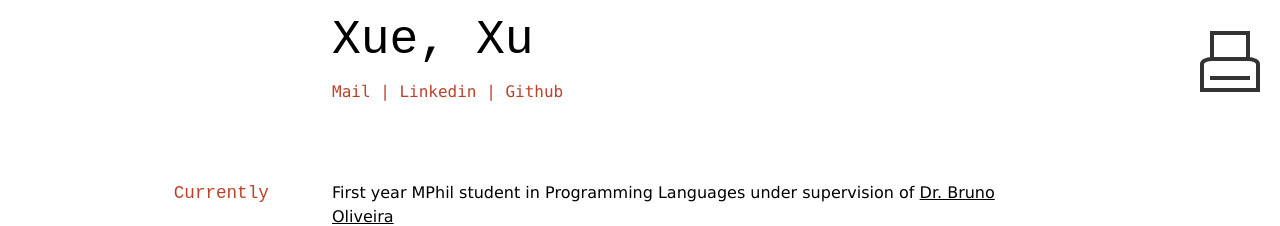
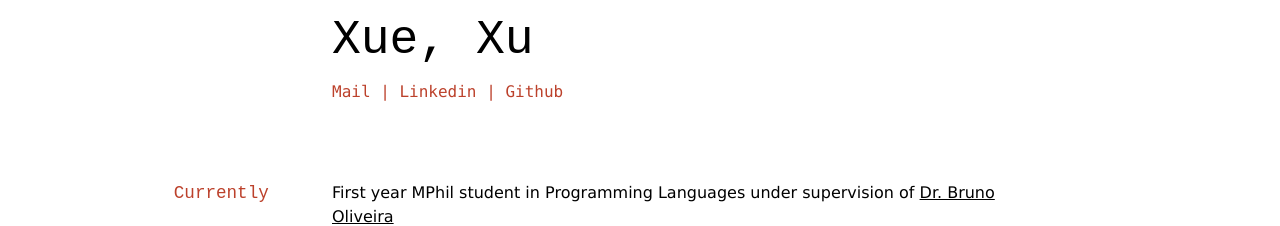
Before and after one commit to juniorxxue/curriculum-vitae, a Jekyll site: the page built from index.md, in a window 1280 px wide. Shown: the top 226 px of the page. Built offline with Jekyll 4.4.1, drawn with Linux system fonts in a browser that asks for light colours.

Commit message:
remove print but

```diff
--- a/_layouts/cv.html
+++ b/_layouts/cv.html
@@ -5,7 +5,6 @@
   <title> {% if page.title %} {{ page.title }} | {% endif %} CV</title>
   <link href="media/{{ site.style }}-screen.css" type="text/css" rel="stylesheet" media="screen">
   <link href="media/{{ site.style }}-print.css" type="text/css" rel="stylesheet" media="print">
-  <button class="print-button no-print" onClick="window.print()"><span class="print-icon"></span></button>
 </head>
 <body>
   <div id="main">
```
